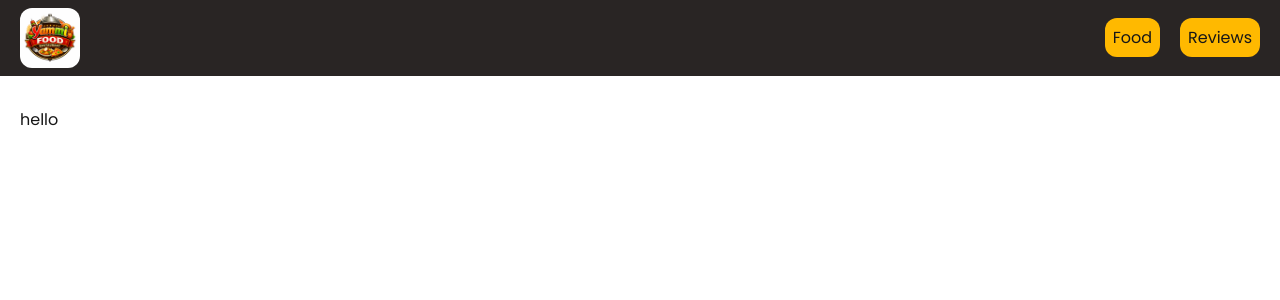
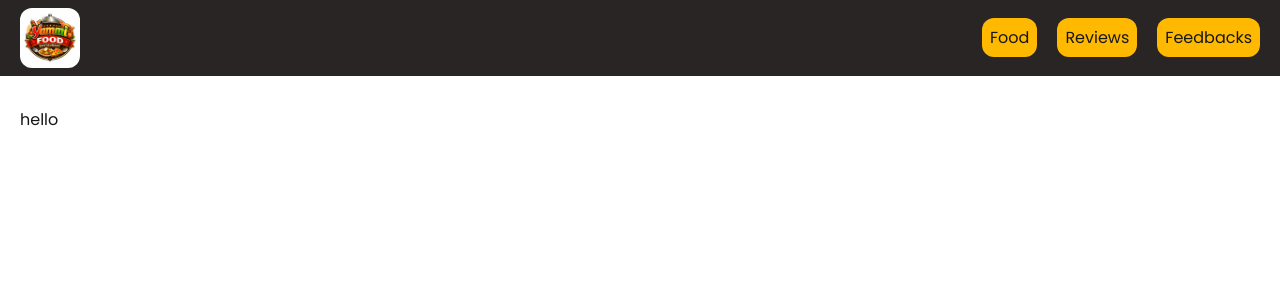
Before and after one commit to Mokim2005/food-resturent-project, a Next.js app: page / in a window 1280 px wide. Shown: the top 300 px of the page. Built offline with nearby package versions, Linux system fonts and the light colour scheme.

Commit message:
feedback are showing ui

```diff
--- /dev/null
+++ b/src/app/feedback/page.jsx
@@ -0,0 +1,20 @@
+import React from "react";
+export const metadata = {
+  title: "feedbacks",
+};
+
+const getFeedback = async()=>{
+    const res = await fetch("http://localhost:3000/api/feedback/")
+    return await res.json()
+}
+
+const FeedbackPage = async () => {
+const feedbakc = await getFeedback()
+  return <div>
+    <div className="">
+        <h2 className="text-2xl font-bold">{feedbakc.length} Feedbacks found</h2>
+    </div>
+  </div>;
+};
+
+export default FeedbackPage;
--- a/src/app/layout.jsx
+++ b/src/app/layout.jsx
@@ -52,6 +52,10 @@ export default function RootLayout({ children }) {
             <Link className=" p-2 rounded-xl bg-amber-400" href="/reviews">
               Reviews
             </Link>
+            <Link className=" p-2 rounded-xl bg-amber-400" href="/feedback">
+             Feedbacks
+            </Link>
+
           </div>
         </header>
         <main className="px-5 py-8">
```
